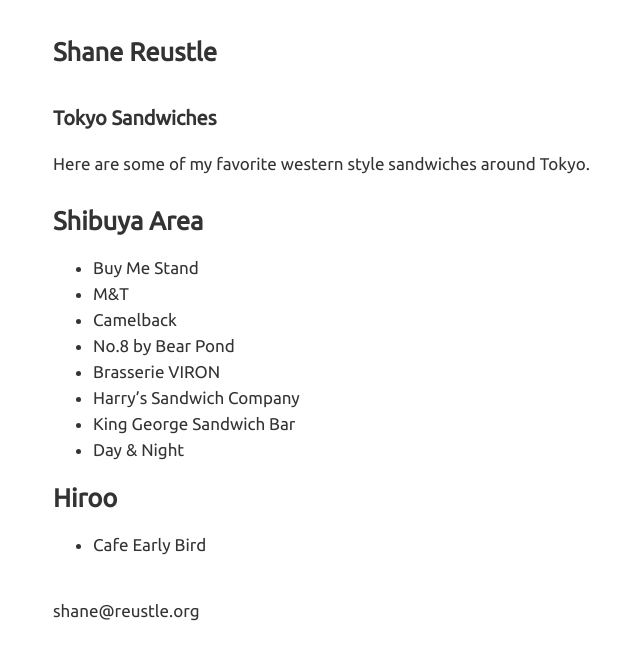
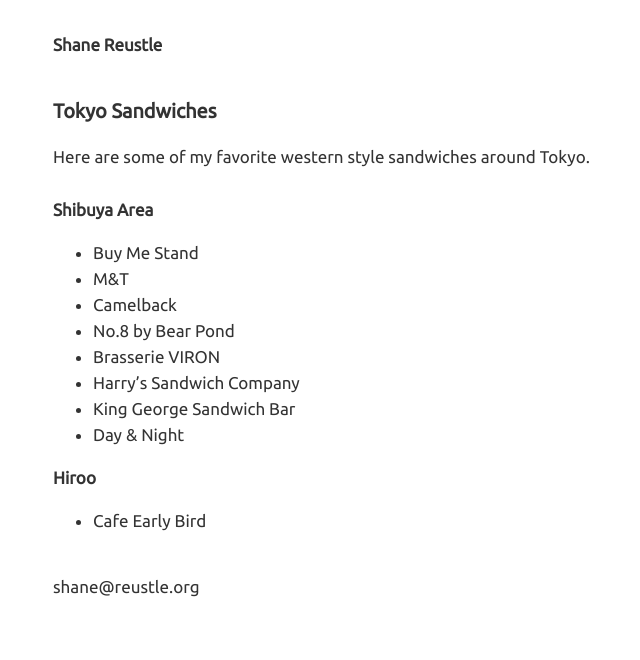
Before and after one commit to reustle/reustle, a Jekyll site: the page built from _posts/2018-12-07-tokyo-sandwiches.md, in a window 1280 px wide. Shown: the top 660 px of the page, without its empty margins (227-867 px from the left). Built offline with Jekyll 4.4.1, drawn with Linux system fonts in a browser that asks for light colours.

Commit message:
Update basic.html

```diff
--- a/_layouts/basic.html
+++ b/_layouts/basic.html
@@ -23,7 +23,7 @@
                 color: #333;
             }
             h2 {
-                font-size: default;
+                font-size: 17px;
             }
             header, section {
                 max-width: 720px;
```
